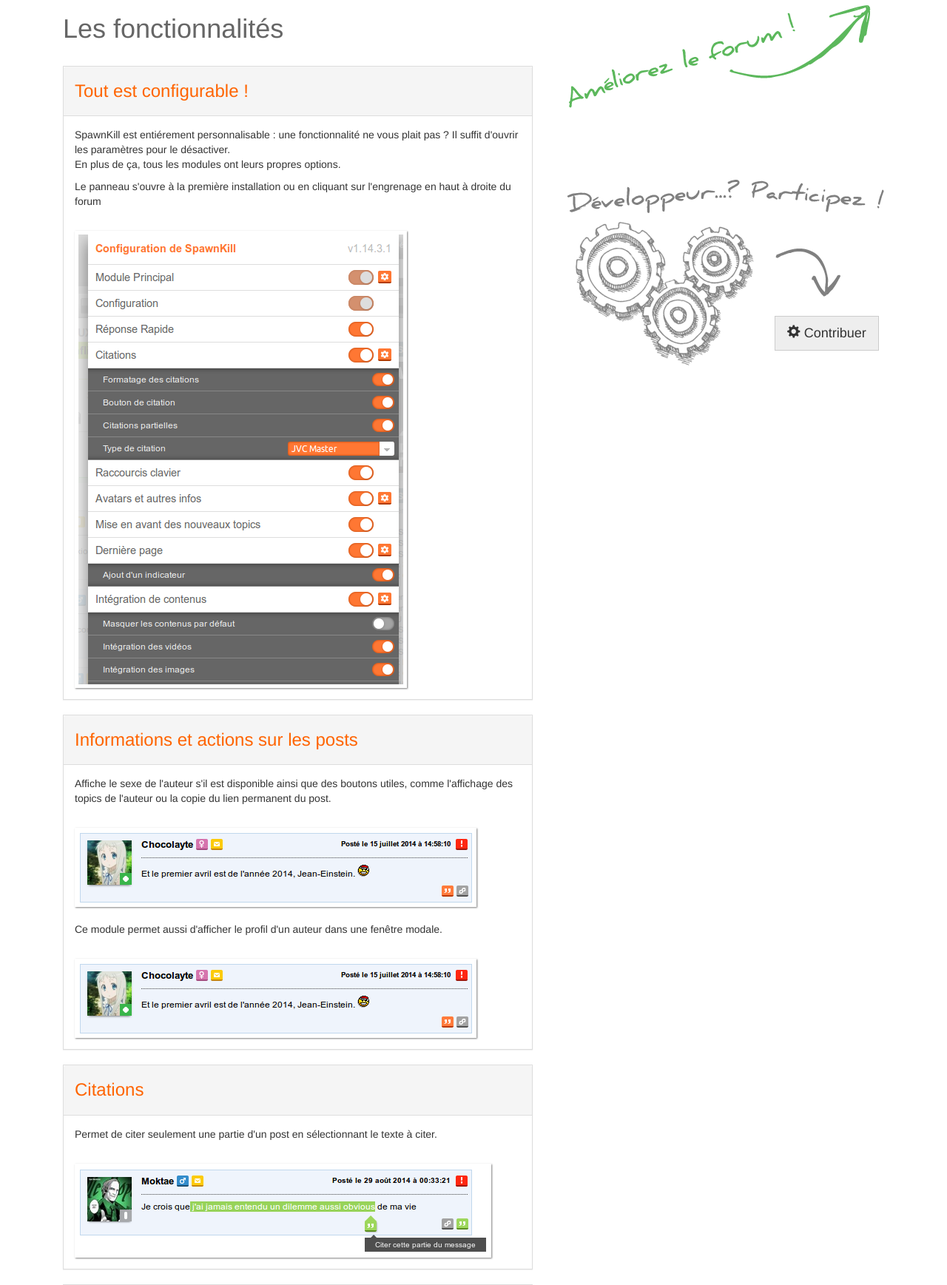
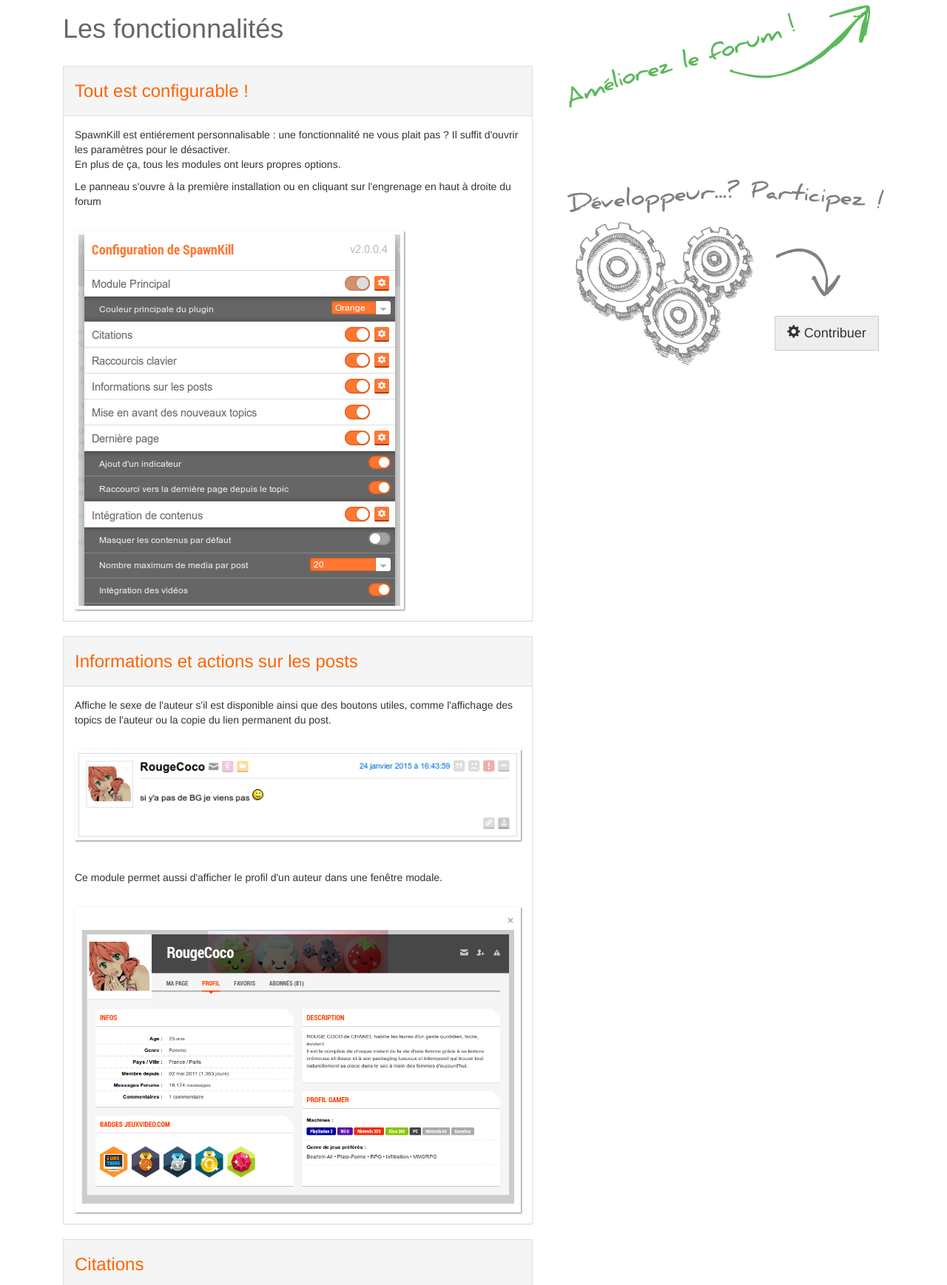
Before and after one commit to dorian-marchal/get-spawnkill, a PHP site: page / in a window 1280 px wide. Shown: the part 61-1798 px from the top of the page at 74% size. Run offline with PHP 8.4, Linux system fonts and the light colour scheme; some libraries are stand-ins or nearby versions.

Commit message:
Actualise les différentes illustrations de SpawnKill

```diff
--- a/index.php
+++ b/index.php
@@ -37,17 +37,18 @@
 					comme l'affichage des topics de l'auteur ou la copie du lien permanent du post.
 				</p>
 				<br />
-				<div data-toggle="tooltip" class="feature-img" title="Exemple d'avatar" >
-					<img src="img/avatar.png" />
+				<div data-toggle="tooltip" class="feature-img" title="Infos et actions" >
+					<img src="img/infos.png" />
 				</div>
+				<br />
 				<br />
 				<br />
 				<p>
 					Ce module permet aussi d'afficher le profil d'un auteur dans une fenêtre modale.
 				</p>
 				<br />
-				<div data-toggle="tooltip" class="feature-img" title="Exemple d'avatar" >
-					<img src="img/avatar.png" />
+				<div data-toggle="tooltip" class="feature-img" title="Profil dans une modale" >
+					<img src="img/cdv.png" />
 				</div>
 			</div>
 		</div>
```
Also changed, not shown: img/cdv.png (added), img/citation-partielle.png, img/crown.png, img/hilight.png, img/infos.png (added), img/keys.png, img/last-page-bookmark.png, img/last-page.png, img/media-buttons.png, img/nouveau-topic.png, img/pemt.png, img/settings.png, img/vimeo.png.
